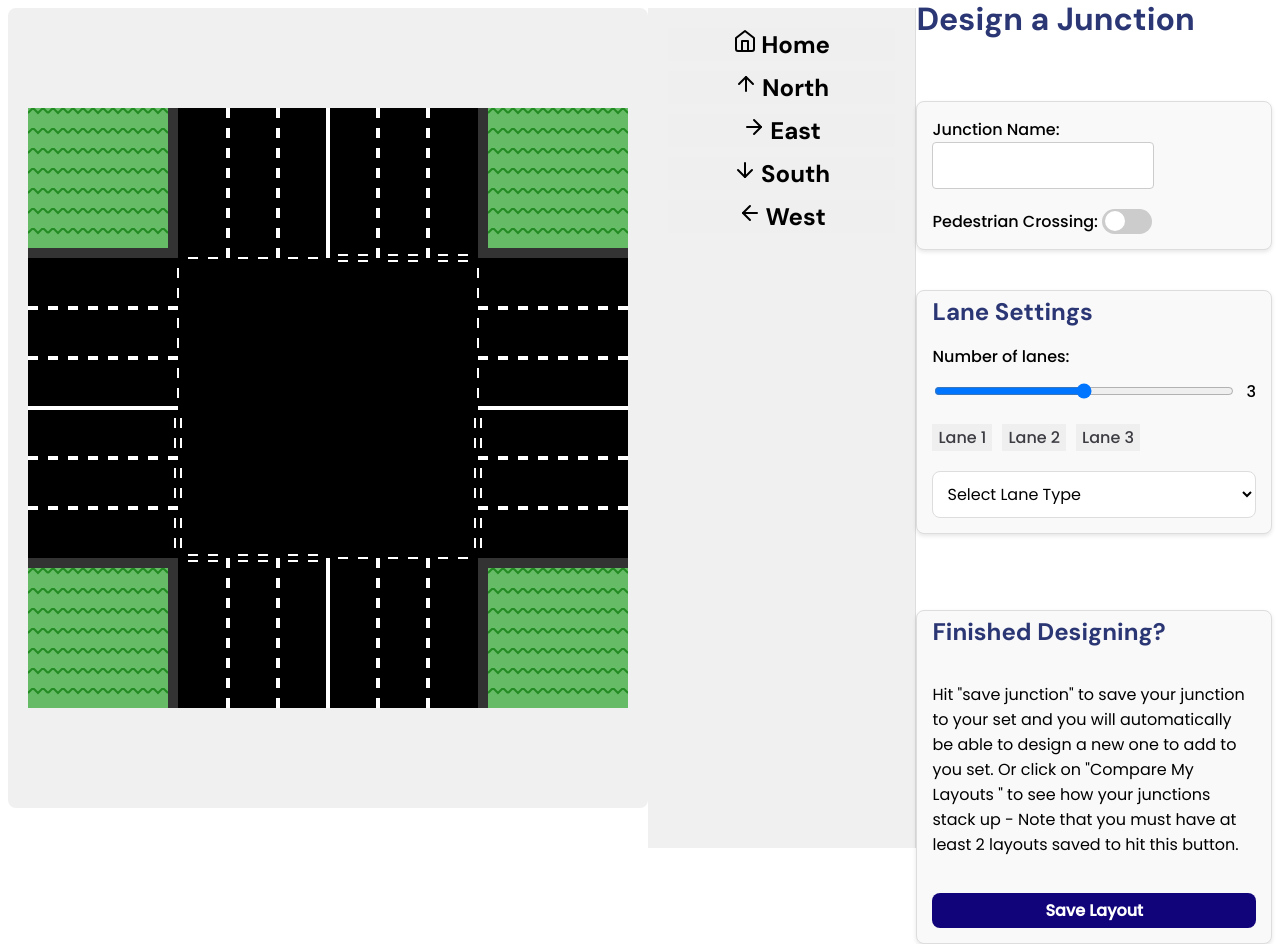
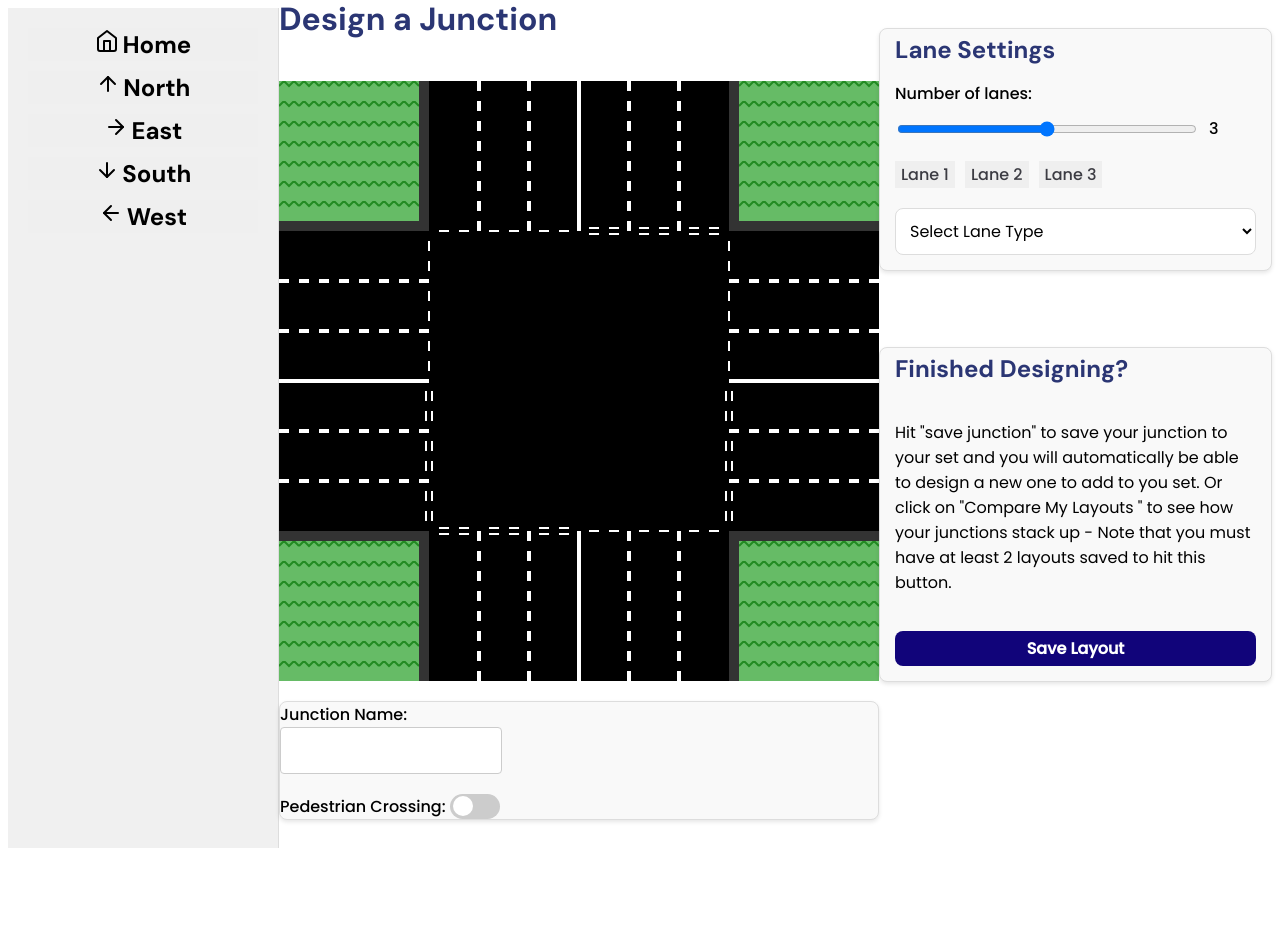
Before and after one commit to jemijack/SWE-Project, a Flask app: template templates/LayoutDesignPage.html in a window 1280 px wide. After the commit the page ends 848 px from the top, so only its background shows below. Run offline with Flask 3, Linux system fonts and the light colour scheme; the template is opened without the code that fills it, so the values that code supplies are empty.

Commit message:
Positional structure is almost there

```diff
--- a/static/styles.css
+++ b/static/styles.css
@@ -216,9 +216,30 @@ input[type="range"] {
 }
 
 
+
+
+/******* LEFT HAND SECTION******/
+
+
+
+/* left-hand section has the the image and the junction-name + pedestian Crossing  SVG Image */
+
+#left-section {
+    flex: 1; /* Take up remaining space */
+    display: flex;
+    flex-direction: column;
+    gap: 20px; /* Space between image and junction name */
+}
+
+
+#image-container {
+    display: flex;
+    align-items: center;
+    justify-content: center;
+    background-color: none; /* Light background */
+}
+
 #junctionName-PedestrianContainer {
-    margin-top: 20px;
-    padding: 15px;
     background-color: #f9f9f9; /* Light background */
     border: 1px solid #ddd; /* Border for definition */
     border-radius: 8px; /* Rounded corners */
@@ -299,6 +320,12 @@ input[type="range"] {
 }
 
 
+/**** END OF LEFT *** /
+
+
+
+
+
 /* Submission Container */
 #submissionContainer {
     padding: 15px;
@@ -330,15 +357,3 @@ input[type="range"] {
 #submissionContainer button:hover {
     background-color: #0a025c; /* Darker shade on hover */
 }
-
-
-/* Left Section: SVG Image */
-#image-container {
-    flex: 1; /* Take up remaining space */
-    display: flex;
-    align-items: center;
-    justify-content: center;
-    background-color: #f0f0f0; /* Light background */
-    border-radius: 8px; /* Rounded corners */
-    padding: 20px; /* Add some padding */
-}
--- a/templates/LayoutDesignPage.html
+++ b/templates/LayoutDesignPage.html
@@ -23,17 +23,7 @@
 
 <div class="container">
 
-    <!--SVG IMAGE: THIS NEEDS TO BE ON TOP  LEFT-->
- <div id="image-container">
-    <svg id="junctionCanvas"></svg>
-</div>
-
-
-
-
-
-
-<!-- Fixed Side Bar Menu -->
+<!-- ---Fixed Side Bar Menu---- -->
 <div id="direction-sidebar">
 
     <!--Home button-->
@@ -101,15 +91,22 @@
 
 </div>
 
+<!---END OF FIXED MENU -->
 
-    <div id = junctionConfigPerDirection>
+
+
+
+    <!----- LEFT HAND SIDE  ------->
+
+    <div id = "left-section">
 
         <h1 class="dm-sans-bold-header"> Design a Junction</h1>
 
 
-
-    <!--JUNCTION NAME TO DO. UHHH IM LAZY AND USED REGEX FOR VALIDATION DON'T REALLY THINK THATS APROPRIATE-->
-
+        <!--SVG IMAGE: THIS NEEDS TO BE ON TOP  LEFT-->
+        <div id="image-container">
+            <svg id="junctionCanvas"></svg>
+        </div>
 
         <div id = junctionName-PedestrianContainer>
 
@@ -125,6 +122,22 @@
                     </div>
                 </div>
         </div>
+    </div>
+
+<!---END OF OF LEFT HAND SIDE-->
+
+
+
+
+
+
+    <div id = junctionConfigPerDirection>
+
+    <!--JUNCTION NAME TO DO. UHHH IM LAZY AND USED REGEX FOR VALIDATION DON'T REALLY THINK THATS APROPRIATE-->
+
+
+
+
 
     <div id = laneSettings>
         <h1 class="dm-sans-bold-h2"> Lane Settings</h1>
@@ -191,7 +204,5 @@
     </div>
 
 
-</div>
-
 </body>
 </html>
```
Lines whose indentation alone changed are shown as unchanged.
